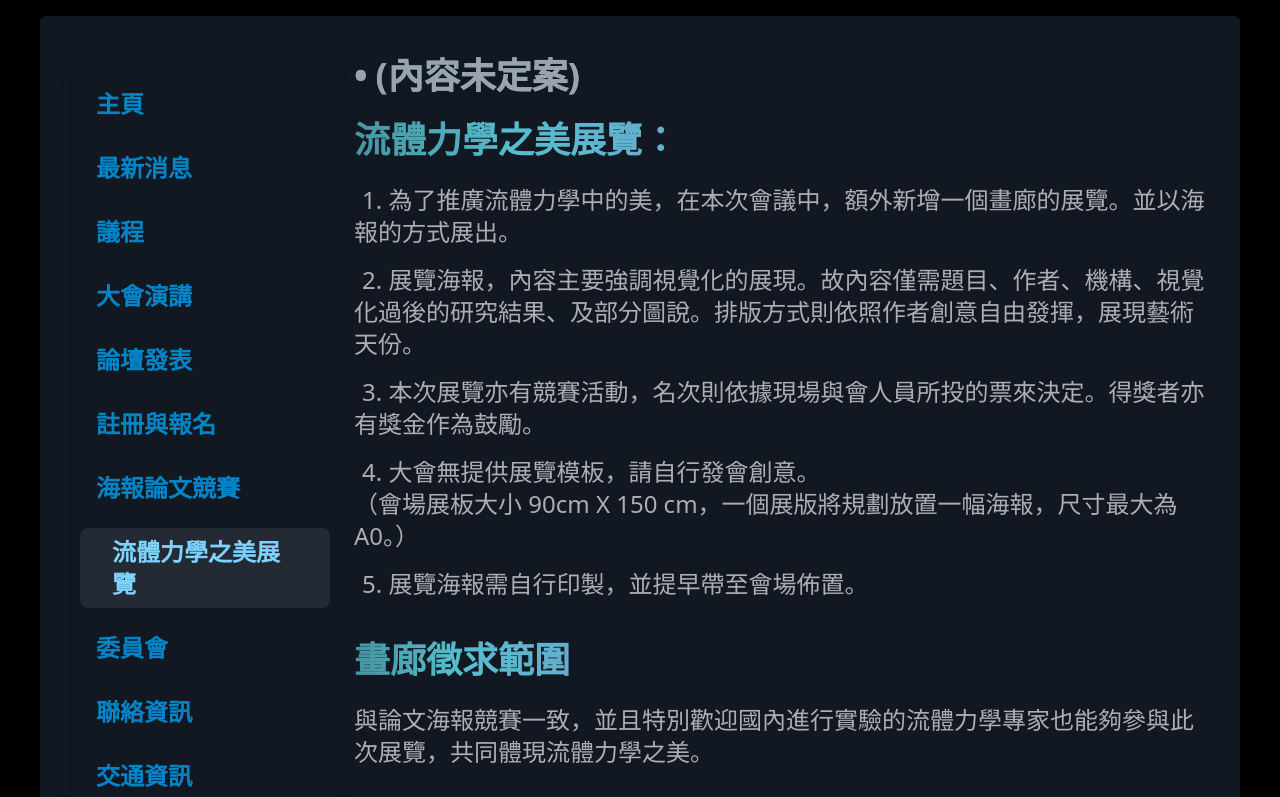
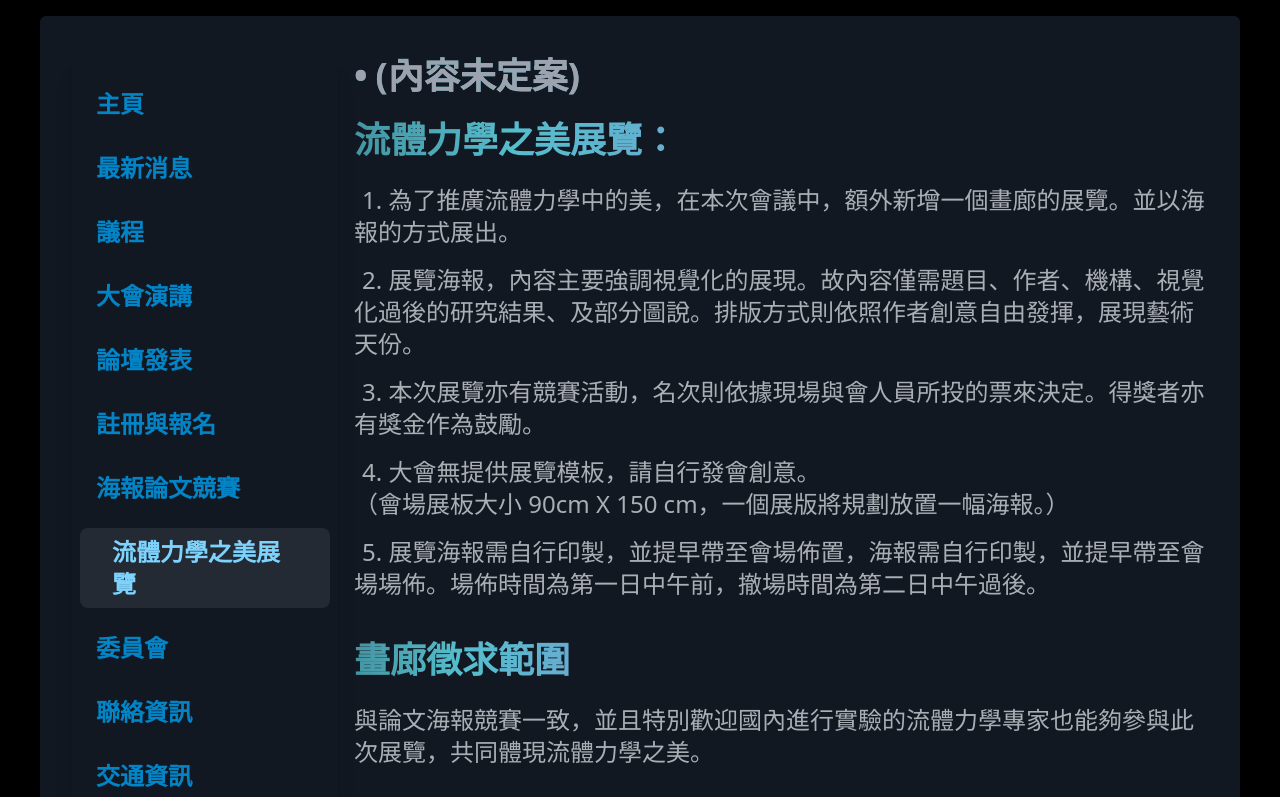
Before and after one commit to OwLu0905/fluid, a Next.js app: page /exhibition in a window 1280 px wide. Shown: the part 410-1207 px from the top of the page. Built offline with nearby package versions, Linux system fonts and the light colour scheme.

Commit message:
revise text

```diff
--- a/src/view/exihibition/index.tsx
+++ b/src/view/exihibition/index.tsx
@@ -22,10 +22,10 @@ const ExhibitionPage = () => {
             大會無提供展覽模板，請自行發會創意。
             <br />
             （會場展板大小 90cm X 150
-            cm，一個展版將規劃放置一幅海報，尺寸最大為A0。）
+            cm，一個展版將規劃放置一幅海報。）
           </li>
           <li className="font-normal">
-            展覽海報需自行印製，並提早帶至會場佈置。
+            展覽海報需自行印製，並提早帶至會場佈置，海報需自行印製，並提早帶至會場場佈。場佈時間為第一日中午前，撤場時間為第二日中午過後。
           </li>
         </ol>
       </div>
```
